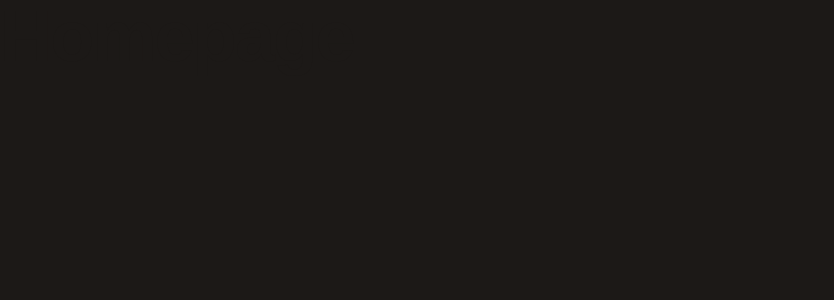
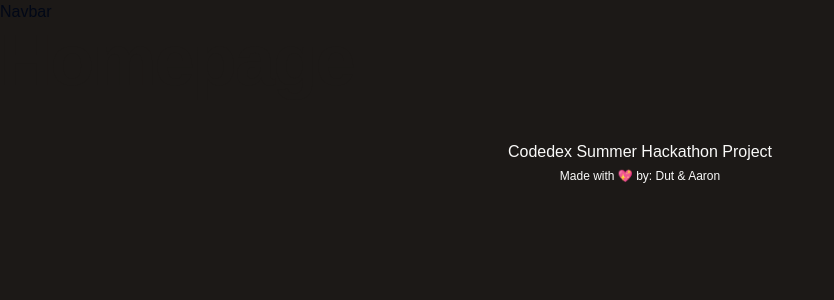
Before and after one commit to latham91/sipnplay, a Next.js app: page / in a window 1280 px wide. Shown: the top 300 px of the page, without its empty margins (0-834 px from the left). Built offline with nearby package versions, Linux system fonts and the light colour scheme.

Commit message:
enhancement: created a little footer for the project

```diff
--- a/app/globals.css
+++ b/app/globals.css
@@ -105,7 +105,7 @@
     @apply text-base font-sans text-stone-500 leading-8;
   }
   ::selection {
-    @apply bg-[#dde9d3];
+    @apply bg-[#dde9d3] text-stone-900;
   }
   .absolute-center {
     @apply top-1/2 left-1/2 transform -translate-x-1/2 -translate-y-1/2;
--- a/app/layout.jsx
+++ b/app/layout.jsx
@@ -1,7 +1,6 @@
-import { Inter } from "next/font/google";
+import Footer from "@/components/storefront/Footer";
+import Navbar from "@/components/storefront/Navbar";
 import "./globals.css";
-
-const inter = Inter({ subsets: ["latin"] });
 
 export const metadata = {
   title: "Sip & Play",
@@ -11,7 +10,11 @@
 export default function RootLayout({ children }) {
   return (
     <html lang="en">
-      <body className={inter.className}>{children}</body>
+      <body>
+        <Navbar />
+        {children}
+        <Footer />
+      </body>
     </html>
   );
 }
--- /dev/null
+++ b/components/storefront/Footer.jsx
@@ -0,0 +1,8 @@
+export default function Footer() {
+  return (
+    <div className="margin-x py-10 flex flex-col items-center justify-center">
+      <p className="text-stone-50">Codedex Summer Hackathon Project</p>
+      <p className="text-stone-50 text-xs">Made with 💖 by: Dut & Aaron</p>
+    </div>
+  );
+}
--- /dev/null
+++ b/components/storefront/Navbar.jsx
@@ -0,0 +1,3 @@
+export default function Navbar() {
+  return <div>Navbar</div>;
+}
```
